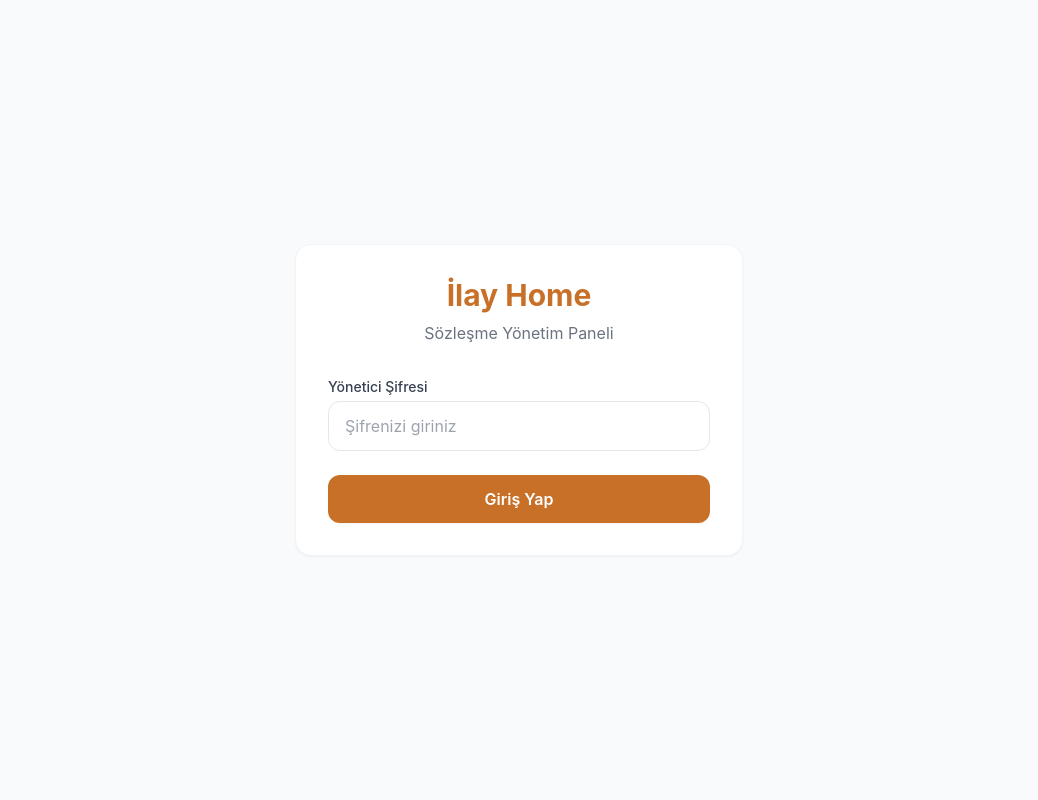
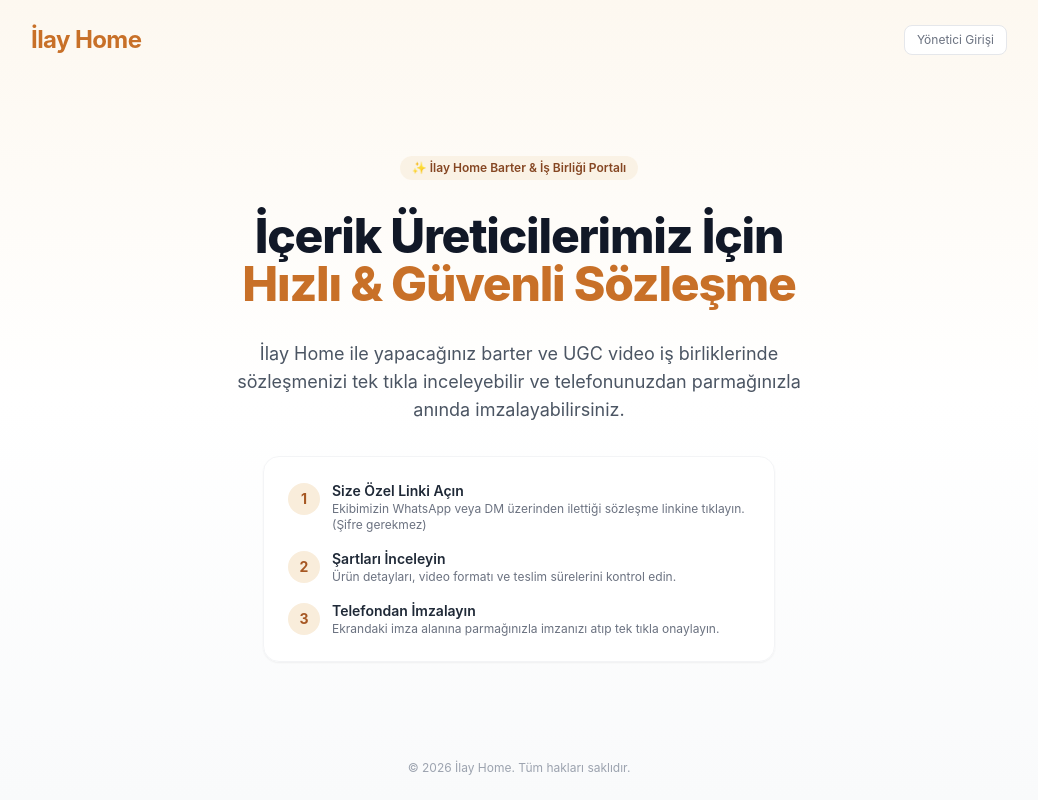
Before and after one commit to em7ec4n-wq/ilayhome-contracts, a Next.js app: page / in a window 1280 px wide. Shown: the whole page, without its empty margins (121-1159 px from the left). Built offline with nearby package versions, Linux system fonts and the light colour scheme.

Commit message:
Add brand landing page, move admin login to /admin/login

```diff
--- a/app/admin/create/page.tsx
+++ b/app/admin/create/page.tsx
@@ -23,7 +23,7 @@
   useEffect(() => {
     const password = sessionStorage.getItem("admin_pwd");
     if (!password) {
-      router.push("/");
+      router.push("/admin/login");
     } else {
       setPwd(password);
     }
--- /dev/null
+++ b/app/admin/login/page.tsx
@@ -0,0 +1,85 @@
+"use client";
+
+import { useState, FormEvent } from "react";
+import { useRouter } from "next/navigation";
+import Link from "next/link";
+
+export default function AdminLoginPage() {
+  const [password, setPassword] = useState("");
+  const [error, setError] = useState("");
+  const [loading, setLoading] = useState(false);
+  const router = useRouter();
+
+  const handleLogin = async (e: FormEvent) => {
+    e.preventDefault();
+    if (!password.trim()) {
+      setError("Lütfen şifre giriniz.");
+      return;
+    }
+
+    setLoading(true);
+    setError("");
+
+    try {
+      const res = await fetch("/api/contracts", {
+        headers: {
+          "Authorization": `Bearer ${password}`
+        }
+      });
+
+      if (res.status === 401) {
+        setError("Hatalı şifre! Lütfen tekrar deneyiniz.");
+        setLoading(false);
+        return;
+      }
+
+      sessionStorage.setItem("admin_pwd", password);
+      router.push("/admin");
+    } catch (err) {
+      sessionStorage.setItem("admin_pwd", password);
+      router.push("/admin");
+    } finally {
+      setLoading(false);
+    }
+  };
+
+  return (
+    <div className="min-h-screen flex items-center justify-center bg-gray-50 p-4">
+      <div className="card w-full max-w-md p-8">
+        <div className="text-center mb-8">
+          <h1 className="text-3xl font-bold text-brand-600 mb-2">İlay Home</h1>
+          <p className="text-gray-500">Yönetici Paneli Girişi</p>
+        </div>
+
+        <form onSubmit={handleLogin} className="space-y-6">
+          <div>
+            <label className="block text-sm font-medium text-gray-700 mb-1">
+              Yönetici Şifresi
+            </label>
+            <input
+              type="password"
+              value={password}
+              onChange={(e) => {
+                setPassword(e.target.value);
+                setError("");
+              }}
+              className="input-field w-full"
+              placeholder="Şifrenizi giriniz"
+            />
+            {error && <p className="text-red-500 text-sm mt-1">{error}</p>}
+          </div>
+
+          <button type="submit" disabled={loading} className="btn-primary w-full py-3">
+            {loading ? "Giriş yapılıyor..." : "Giriş Yap"}
+          </button>
+        </form>
+
+        <div className="mt-6 text-center">
+          <Link href="/" className="text-xs text-gray-400 hover:text-gray-600 transition-colors">
+            ← Ana Sayfaya Dön
+          </Link>
+        </div>
+      </div>
+    </div>
+  );
+}
--- a/app/admin/page.tsx
+++ b/app/admin/page.tsx
@@ -15,7 +15,7 @@
   useEffect(() => {
     const pwd = sessionStorage.getItem("admin_pwd");
     if (!pwd) {
-      router.push("/");
+      router.push("/admin/login");
       return;
     }
     fetchContracts(pwd);
@@ -36,7 +36,7 @@
         setDbError("");
       } else if (res.status === 401) {
         sessionStorage.removeItem("admin_pwd");
-        router.push("/");
+        router.push("/admin/login");
       } else {
         const errData = await res.json().catch(() => ({}));
         setDbError(errData.error || "Veritabanı bağlantısı bekleniyor");
@@ -51,7 +51,7 @@
 
   const handleLogout = () => {
     sessionStorage.removeItem("admin_pwd");
-    router.push("/");
+    router.push("/admin/login");
   };
 
   const copyLink = (id: string) => {
--- a/app/page.tsx
+++ b/app/page.tsx
@@ -1,80 +1,76 @@
 "use client";
 
-import { useState, FormEvent } from "react";
-import { useRouter } from "next/navigation";
+import Link from "next/link";
 
-export default function AdminLoginPage() {
-  const [password, setPassword] = useState("");
-  const [error, setError] = useState("");
-  const [loading, setLoading] = useState(false);
-  const router = useRouter();
+export default function HomePage() {
+  return (
+    <div className="min-h-screen bg-gradient-to-b from-brand-50 via-white to-gray-50 flex flex-col justify-between">
+      {/* Header */}
+      <header className="max-w-5xl mx-auto w-full px-6 py-6 flex justify-between items-center">
+        <div>
+          <span className="text-2xl font-bold tracking-tight text-brand-600">İlay Home</span>
+        </div>
+        <Link
+          href="/admin/login"
+          className="text-xs text-gray-500 hover:text-brand-600 transition-colors px-3 py-1.5 rounded-lg border border-gray-200 hover:border-brand-200 bg-white"
+        >
+          Yönetici Girişi
+        </Link>
+      </header>
 
-  const handleLogin = async (e: FormEvent) => {
-    e.preventDefault();
-    if (!password.trim()) {
-      setError("Lütfen şifre giriniz.");
-      return;
-    }
-
-    setLoading(true);
-    setError("");
-
-    try {
-      // Test the password against API
-      const res = await fetch("/api/contracts", {
-        headers: {
-          "Authorization": `Bearer ${password}`
-        }
-      });
-
-      if (res.status === 401) {
-        setError("Hatalı şifre! Lütfen tekrar deneyiniz.");
-        setLoading(false);
-        return;
-      }
-
-      sessionStorage.setItem("admin_pwd", password);
-      router.push("/admin");
-    } catch (err) {
-      // If network error, still allow navigation
-      sessionStorage.setItem("admin_pwd", password);
-      router.push("/admin");
-    } finally {
-      setLoading(false);
-    }
-  };
-
-  return (
-    <div className="min-h-screen flex items-center justify-center bg-gray-50 p-4">
-      <div className="card w-full max-w-md p-8">
-        <div className="text-center mb-8">
-          <h1 className="text-3xl font-bold text-brand-600 mb-2">İlay Home</h1>
-          <p className="text-gray-500">Sözleşme Yönetim Paneli</p>
+      {/* Hero Section */}
+      <main className="max-w-3xl mx-auto px-6 py-12 text-center space-y-8 my-auto">
+        <div className="inline-flex items-center gap-2 px-3 py-1 rounded-full bg-brand-100/60 text-brand-800 text-xs font-semibold">
+          ✨ İlay Home Barter & İş Birliği Portalı
         </div>
 
-        <form onSubmit={handleLogin} className="space-y-6">
-          <div>
-            <label className="block text-sm font-medium text-gray-700 mb-1">
-              Yönetici Şifresi
-            </label>
-            <input
-              type="password"
-              value={password}
-              onChange={(e) => {
-                setPassword(e.target.value);
-                setError("");
-              }}
-              className="input-field w-full"
-              placeholder="Şifrenizi giriniz"
-            />
-            {error && <p className="text-red-500 text-sm mt-1">{error}</p>}
+        <h1 className="text-3xl sm:text-5xl font-extrabold text-gray-900 tracking-tight leading-tight">
+          İçerik Üreticilerimiz İçin <br className="hidden sm:inline" />
+          <span className="text-brand-600">Hızlı & Güvenli Sözleşme</span>
+        </h1>
+
+        <p className="text-base sm:text-lg text-gray-600 max-w-xl mx-auto leading-relaxed">
+          İlay Home ile yapacağınız barter ve UGC video iş birliklerinde sözleşmenizi tek tıkla inceleyebilir ve telefonunuzdan parmağınızla anında imzalayabilirsiniz.
+        </p>
+
+        {/* Info Card */}
+        <div className="card max-w-lg mx-auto p-6 bg-white/90 backdrop-blur border border-gray-100 text-left space-y-4 shadow-sm">
+          <div className="flex items-start gap-3">
+            <div className="w-8 h-8 rounded-full bg-brand-100 text-brand-700 flex items-center justify-center font-bold text-sm shrink-0 mt-0.5">
+              1
+            </div>
+            <div>
+              <p className="font-semibold text-gray-800 text-sm">Size Özel Linki Açın</p>
+              <p className="text-xs text-gray-500">Ekibimizin WhatsApp veya DM üzerinden ilettiği sözleşme linkine tıklayın. (Şifre gerekmez)</p>
+            </div>
           </div>
 
-          <button type="submit" className="btn-primary w-full py-3">
-            Giriş Yap
-          </button>
-        </form>
-      </div>
+          <div className="flex items-start gap-3">
+            <div className="w-8 h-8 rounded-full bg-brand-100 text-brand-700 flex items-center justify-center font-bold text-sm shrink-0 mt-0.5">
+              2
+            </div>
+            <div>
+              <p className="font-semibold text-gray-800 text-sm">Şartları İnceleyin</p>
+              <p className="text-xs text-gray-500">Ürün detayları, video formatı ve teslim sürelerini kontrol edin.</p>
+            </div>
+          </div>
+
+          <div className="flex items-start gap-3">
+            <div className="w-8 h-8 rounded-full bg-brand-100 text-brand-700 flex items-center justify-center font-bold text-sm shrink-0 mt-0.5">
+              3
+            </div>
+            <div>
+              <p className="font-semibold text-gray-800 text-sm">Telefondan İmzalayın</p>
+              <p className="text-xs text-gray-500">Ekrandaki imza alanına parmağınızla imzanızı atıp tek tıkla onaylayın.</p>
+            </div>
+          </div>
+        </div>
+      </main>
+
+      {/* Footer */}
+      <footer className="max-w-5xl mx-auto w-full px-6 py-6 text-center text-xs text-gray-400">
+        © {new Date().getFullYear()} İlay Home. Tüm hakları saklıdır.
+      </footer>
     </div>
   );
 }
```
